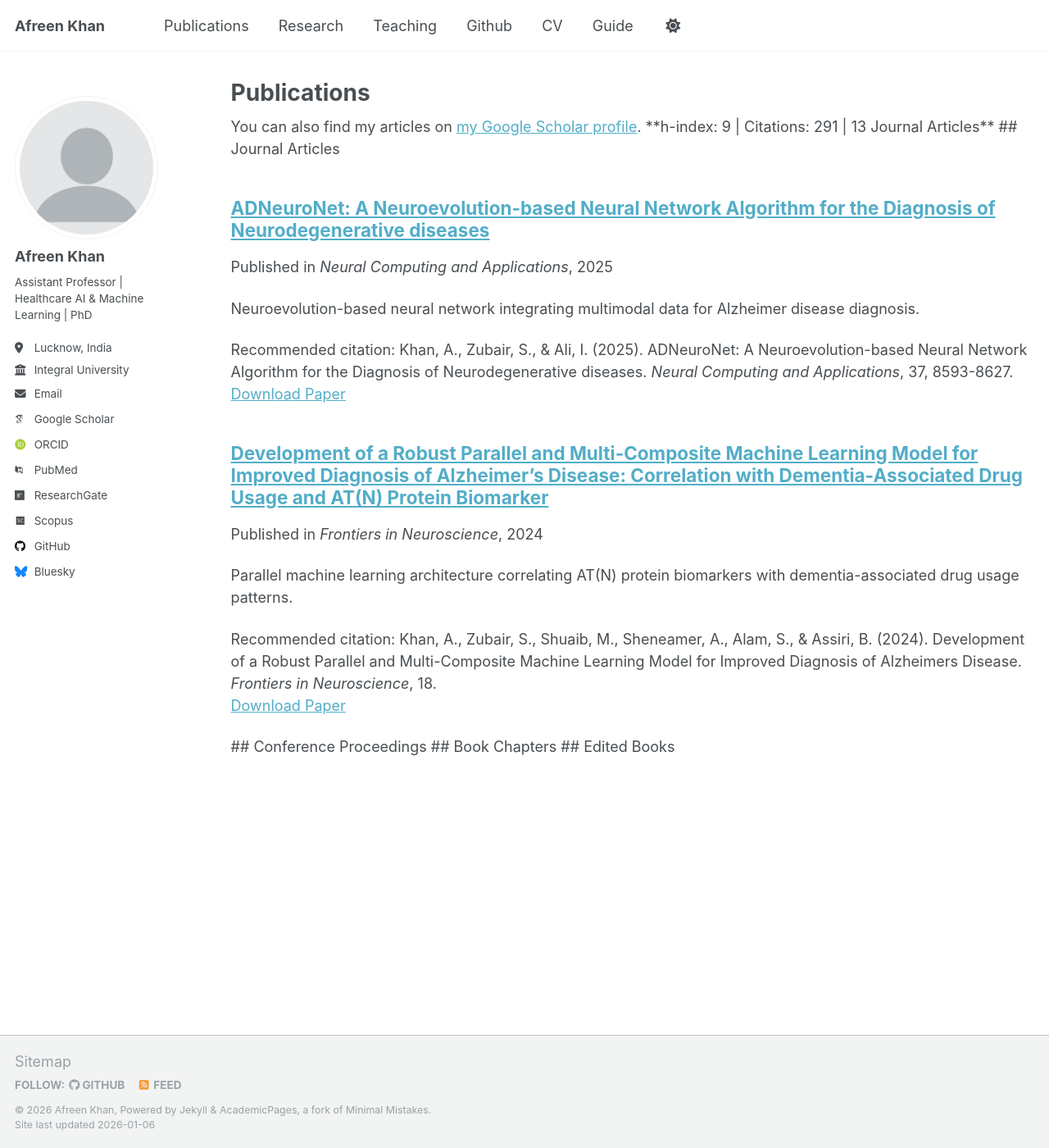
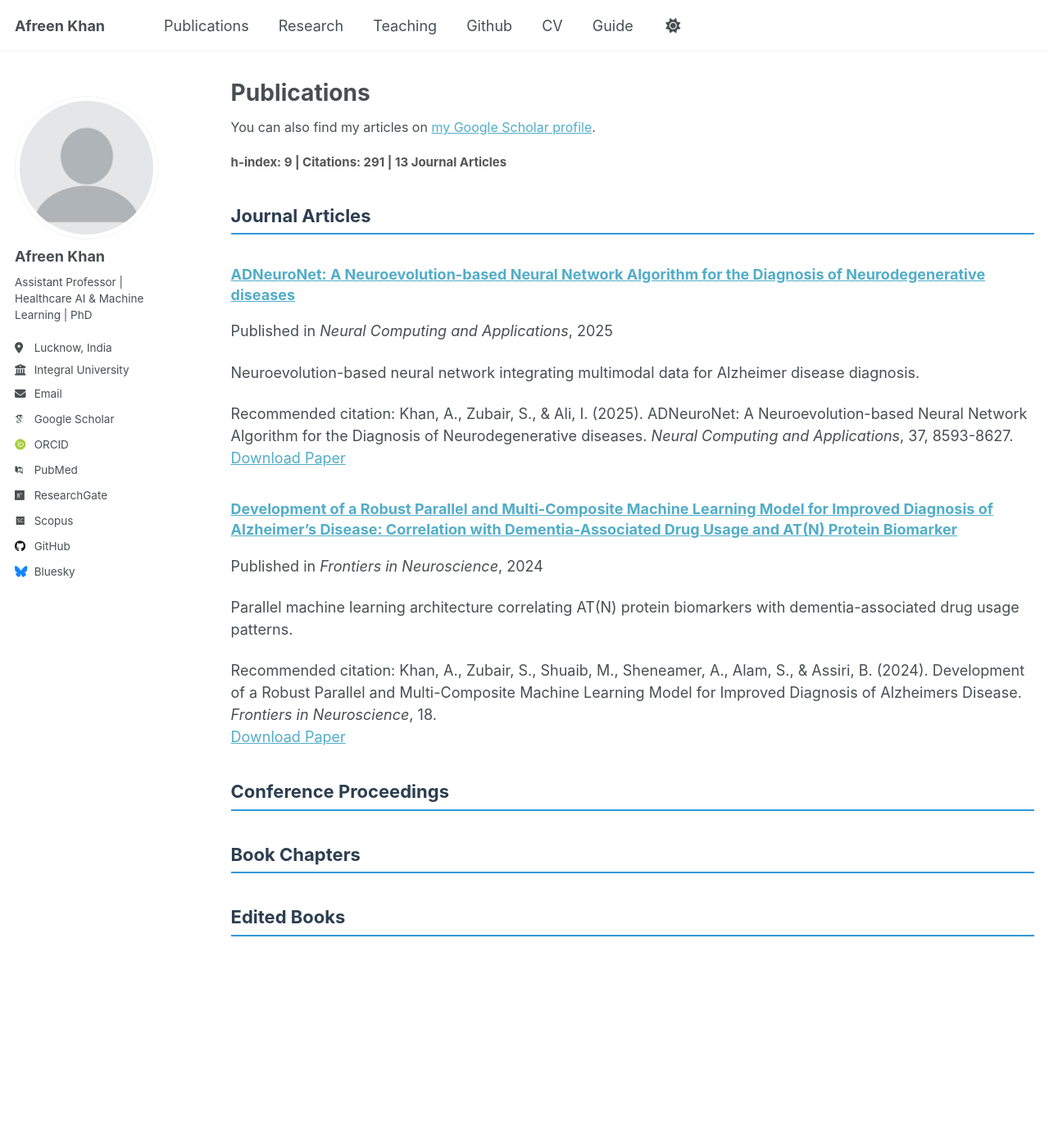
Before and after one commit to afreen-kh/afreen-kh.github.io, a Jekyll site: the page built from _pages/publications.html, in a window 1280 px wide and 1400 px high. Shown: the whole window at 82% size. Built offline with Jekyll 4.4.1, drawn with Linux system fonts in a browser that asks for light colours; some web fonts are replaced; a script that is not in the unit is left out.

Commit message:
Add styles and update publications section

```diff
--- a/_pages/publications.html
+++ b/_pages/publications.html
@@ -5,32 +5,66 @@ permalink: /publications/
 author_profile: true
 ---
 
-You can also find my articles on <a href="https://scholar.google.com/citations?user=1nYfL-MAAAAJ&hl=en">my Google Scholar profile</a>.
+<style>
+  .publications-header {
+    font-size: 16px;
+    margin-bottom: 20px;
+  }
+  .publications-stats {
+    font-size: 15px;
+    color: #555;
+    margin-bottom: 30px;
+  }
+  .pub-section-title {
+    font-size: 22px;
+    color: #2c3e50;
+    border-bottom: 2px solid #3498db;
+    padding-bottom: 8px;
+    margin-top: 40px;
+    margin-bottom: 25px;
+  }
+  .archive__item-title {
+    font-size: 18px !important;
+    line-height: 1.4;
+  }
+  .archive__item-excerpt {
+    font-size: 14px;
+  }
+  .page__content p {
+    font-size: 14px;
+  }
+</style>
 
-**h-index: 9 | Citations: 291 | 13 Journal Articles**
+<p class="publications-header">
+  You can also find my articles on <a href="https://scholar.google.com/citations?user=1nYfL-MAAAAJ&hl=en">my Google Scholar profile</a>.
+</p>
 
-## Journal Articles
+<p class="publications-stats">
+  <strong>h-index: 9 | Citations: 291 | 13 Journal Articles</strong>
+</p>
+
+<h2 class="pub-section-title">Journal Articles</h2>
 
 {% assign journal_papers = site.publications | where: "category", "journal" | sort: "date" | reverse %}
 {% for post in journal_papers %}
   {% include archive-single.html %}
 {% endfor %}
 
-## Conference Proceedings
+<h2 class="pub-section-title">Conference Proceedings</h2>
 
 {% assign conf_papers = site.publications | where: "category", "conference" | sort: "date" | reverse %}
 {% for post in conf_papers %}
   {% include archive-single.html %}
 {% endfor %}
 
-## Book Chapters
+<h2 class="pub-section-title">Book Chapters</h2>
 
 {% assign book_chapters = site.publications | where: "category", "book-chapter" | sort: "date" | reverse %}
 {% for post in book_chapters %}
   {% include archive-single.html %}
 {% endfor %}
 
-## Edited Books
+<h2 class="pub-section-title">Edited Books</h2>
 
 {% assign edited_books = site.publications | where: "category", "edited-book" | sort: "date" | reverse %}
 {% for post in edited_books %}
```
